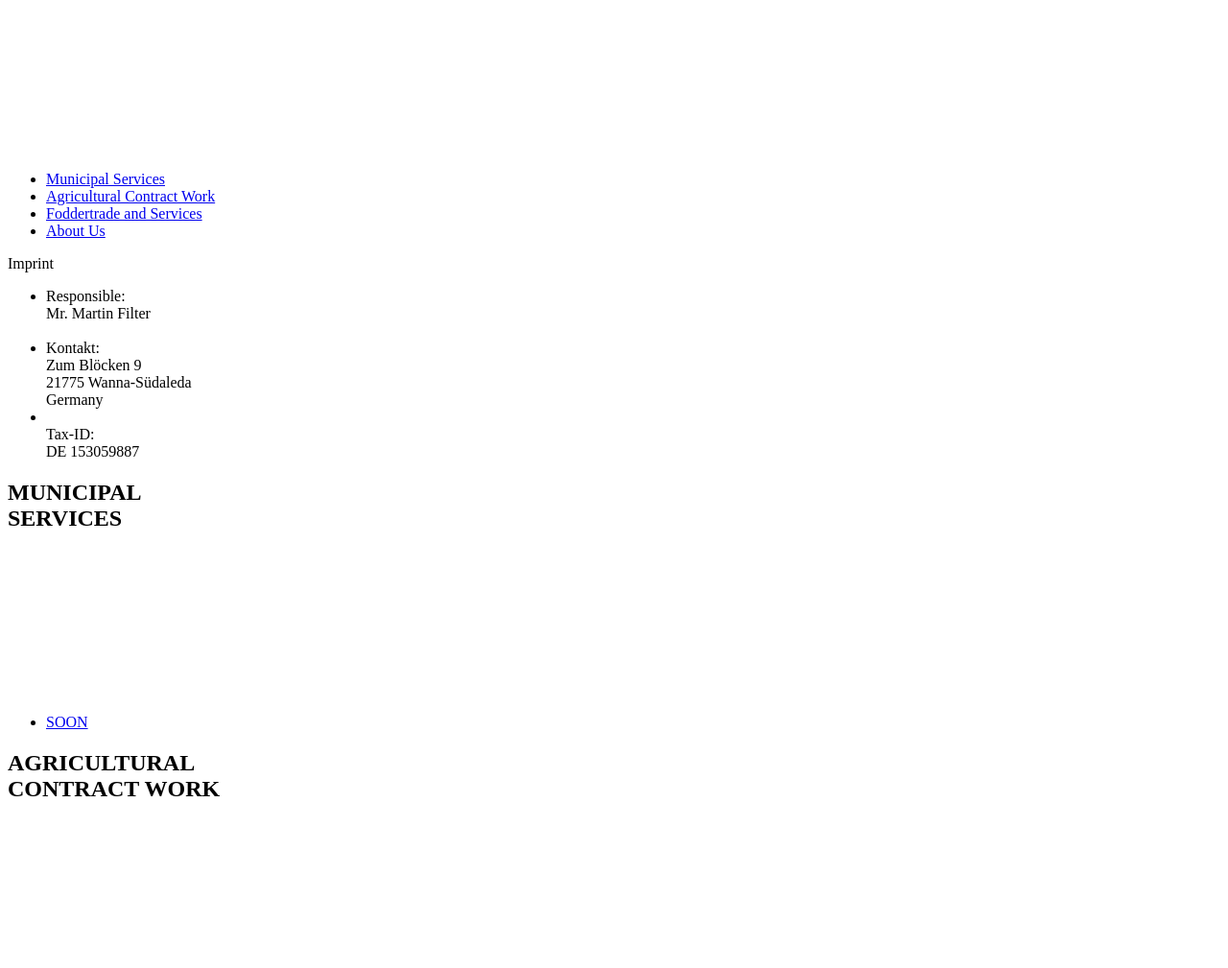
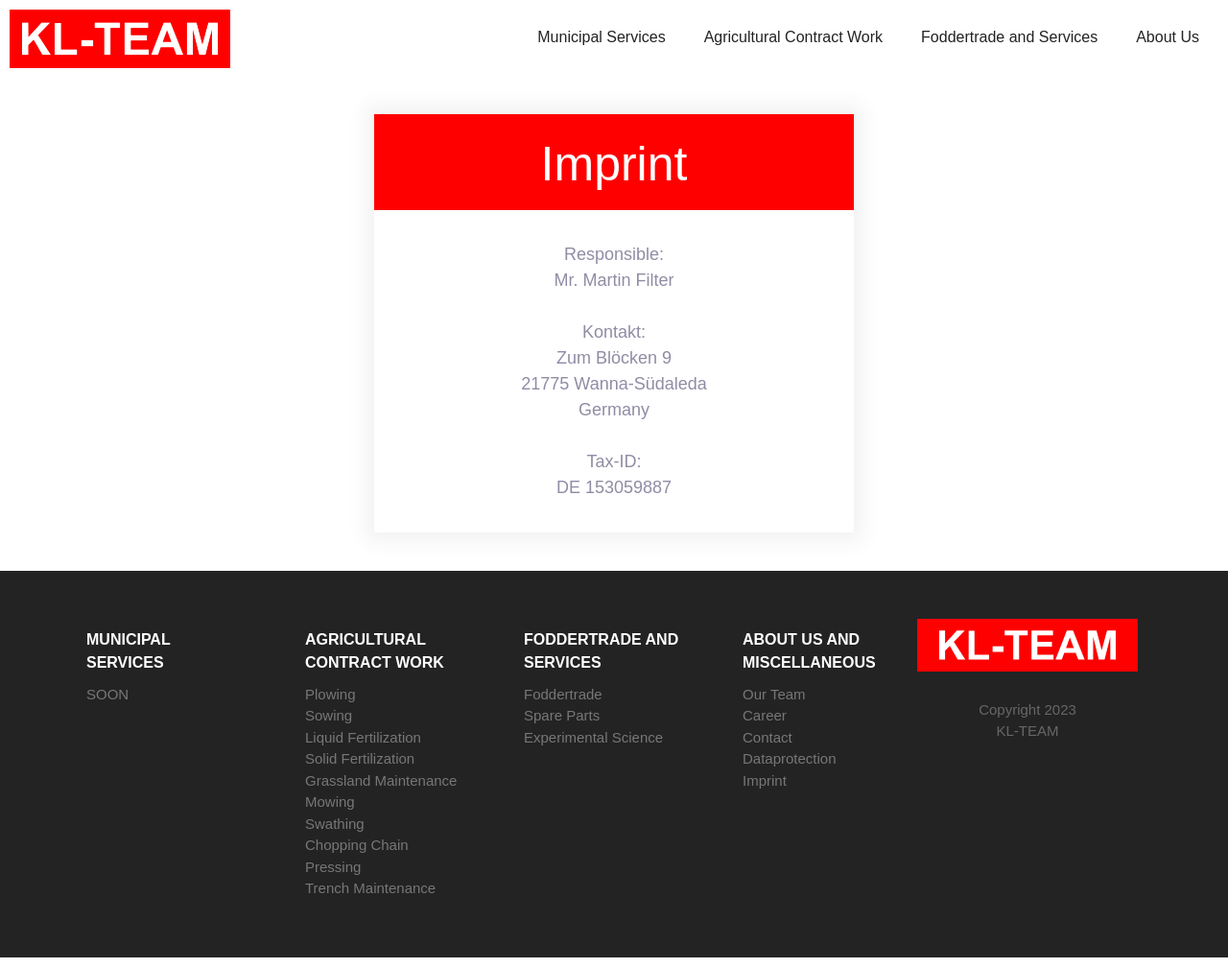
Before and after one commit to KL-Teamde/KL-TEAM, a plain HTML site: page en/imprint.html in a window 1280 px wide. Shown: the top 1009 px of the page at 96% size. Drawn offline with Linux system fonts and the light colour scheme; the site is published under a folder, as on GitHub Pages, so addresses that start at the root find nothing.

Commit message:
Update imprint.html

```diff
--- a/en/imprint.html
+++ b/en/imprint.html
@@ -4,22 +4,22 @@
     <meta charset="UTF-8" />
     <meta name="viewport" content="width=device-width, initial-scale=1.0" />
     <title>KL-TEAM | Imprint</title>
-    <link rel="icon" type="image/png" href="/images/favicon-32x32.png">
-    <link rel="stylesheet" href="/css/normalize.css" />
-    <link rel="stylesheet" href="/css/styles.css" />
+    <link rel="icon" type="image/png" href="../images/favicon-32x32.png">
+    <link rel="stylesheet" href="../css/normalize.css" />
+    <link rel="stylesheet" href="../css/styles.css" />
   </head>
   <header>
 <body>
   <nav class="nav collapsible">
-    <a class="header__brand" href="/en/contact.html"><img src="/images/KL-TEAM@svg.svg" alt="" /></a>
+    <a class="header__brand" href="../en/contact.html"><img src="../images/KL-TEAM@svg.svg" alt="" /></a>
     <svg class="icon icon--primary nav__toggler">
-      <use xlink:href="/images/sprite.svg#menu"></use>
+      <use xlink:href="../images/sprite.svg#menu"></use>
     </svg>
     <ul class="list nav__list collapsible__content">
-      <li class="nav__item"><a href="/en/landingpage.html">Municipal Services</a></li>
-      <li class="nav__item"><a href="/en/agricultural-contract-work.html">Agricultural Contract Work</a></li>
-      <li class="nav__item"><a href="/en/foddertrade-and-services.html">Foddertrade and Services</a></li>
-      <li class="nav__item"><a href="/en/about-us.html">About Us</a></li>
+      <li class="nav__item"><a href="../en/landingpage.html">Municipal Services</a></li>
+      <li class="nav__item"><a href="../en/agricultural-contract-work.html">Agricultural Contract Work</a></li>
+      <li class="nav__item"><a href="../en/foddertrade-and-services.html">Foddertrade and Services</a></li>
+      <li class="nav__item"><a href="../en/about-us.html">About Us</a></li>
     </ul>
   </nav>
   </header>
@@ -58,7 +58,7 @@
             MUNICIPAL <br> SERVICES
           </h2>
           <svg class="icon icon--white collapsible__chevron">
-            <use xlink:href="/images/sprite.svg#chevron"></use>
+            <use xlink:href="../images/sprite.svg#chevron"></use>
           </svg>
         </header>
         <div class="collapsible__content">
@@ -73,21 +73,21 @@
             AGRICULTURAL <br> CONTRACT WORK
           </h2>
           <svg class="icon icon--white collapsible__chevron">
-            <use xlink:href="/images/sprite.svg#chevron"></use>
+            <use xlink:href="../images/sprite.svg#chevron"></use>
           </svg>
         </header>
         <div class="collapsible__content">
           <ul class="list">
-            <li><a href="/en/agricultural-contract-work.html#Plowing">Plowing</a></li>
-            <li><a href="/en/agricultural-contract-work.html#Sowing">Sowing</a></li>
-            <li><a href="/en/agricultural-contract-work.html#Liquid Fertilization">Liquid Fertilization</a></li>
-            <li><a href="/en/agricultural-contract-work.html#Solid Fertilization">Solid Fertilization</a></li>
-            <li><a href="/en/agricultural-contract-work.html#Grassland Maintenance">Grassland Maintenance</a></li>
-            <li><a href="/en/agricultural-contract-work.html#Mowing">Mowing</a></li>
-            <li><a href="/en/agricultural-contract-work.html#Swathing">Swathing</a></li>
-            <li><a href="/en/agricultural-contract-work.html#Chopping Chain">Chopping Chain</a></li>
-            <li><a href="/en/agricultural-contract-work.html#Pressing">Pressing</a></li>
-            <li><a href="/en/agricultural-contract-work.html#Trench Maintenance">Trench Maintenance</a></li>
+            <li><a href="../en/agricultural-contract-work.html#Plowing">Plowing</a></li>
+            <li><a href="../en/agricultural-contract-work.html#Sowing">Sowing</a></li>
+            <li><a href="../en/agricultural-contract-work.html#Liquid Fertilization">Liquid Fertilization</a></li>
+            <li><a href="../en/agricultural-contract-work.html#Solid Fertilization">Solid Fertilization</a></li>
+            <li><a href="../en/agricultural-contract-work.html#Grassland Maintenance">Grassland Maintenance</a></li>
+            <li><a href="../en/agricultural-contract-work.html#Mowing">Mowing</a></li>
+            <li><a href="../en/agricultural-contract-work.html#Swathing">Swathing</a></li>
+            <li><a href="../en/agricultural-contract-work.html#Chopping Chain">Chopping Chain</a></li>
+            <li><a href="../en/agricultural-contract-work.html#Pressing">Pressing</a></li>
+            <li><a href="../en/agricultural-contract-work.html#Trench Maintenance">Trench Maintenance</a></li>
           </ul>
         </div>
       </section>
@@ -97,14 +97,14 @@
             FODDERTRADE AND SERVICES
           </h2>
           <svg class="icon icon--white collapsible__chevron">
-            <use xlink:href="/images/sprite.svg#chevron"></use>
+            <use xlink:href="../images/sprite.svg#chevron"></use>
           </svg>
         </header>
         <div class="collapsible__content">
           <ul class="list">
-            <li><a href="/en/foddertrade-and-services.html#Foddertrade">Foddertrade</a></li>
-            <li><a href="/en/foddertrade-and-services.html#Spare Parts">Spare Parts</a></li>
-            <li><a href="/en/foddertrade-and-services.html#Experimental Science">Experimental Science</a></li>
+            <li><a href="../en/foddertrade-and-services.html#Foddertrade">Foddertrade</a></li>
+            <li><a href="../en/foddertrade-and-services.html#Spare Parts">Spare Parts</a></li>
+            <li><a href="../en/foddertrade-and-services.html#Experimental Science">Experimental Science</a></li>
           </ul>
         </div>
       </section>
@@ -112,28 +112,28 @@
         <header class="collapsible__header">
           <h2 class="collapsible__heading footer__heading">ABOUT US AND MISCELLANEOUS</h2>
           <svg class="icon icon--white collapsible__chevron">
-            <use xlink:href="i/mages/sprite.svg#chevron"></use>
+            <use xlink:href="../images/sprite.svg#chevron"></use>
           </svg>
         </header>
         <div class="collapsible__content">
           <ul class="list">
-            <li><a href="/en/about-us.html#Out Team">Our Team</a></li>
-            <li><a href="/en/about-us.html#Career">Career</a></li>
-            <li><a href="/en/contact.html#Contact">Contact</a></li>
-            <li><a href="/en/dataprotection.html#Dataprotection">Dataprotection</a></li>
-            <li><a href="/en/imprint.html#Imprint">Imprint</a></li>
+            <li><a href="../en/about-us.html#Out Team">Our Team</a></li>
+            <li><a href="../en/about-us.html#Career">Career</a></li>
+            <li><a href="../en/contact.html#Contact">Contact</a></li>
+            <li><a href="../en/dataprotection.html#Dataprotection">Dataprotection</a></li>
+            <li><a href="../en/imprint.html#Imprint">Imprint</a></li>
           </ul>
         </div>
       </section>
       <section class="footer__brand">
-        <a class="footer__brand" href="/en/landingpage.html"
-          ><img src="/images/KL-TEAM_2.svg" alt=""
+        <a class="footer__brand" href="../en/landingpage.html"
+          ><img src="../images/KL-TEAM_2.svg" alt=""
         /></a>
         <p class="footer__copyright"><br />Copyright 2023<br />KL-TEAM</p>
       </section>
     </div>
   </footer>
 
-<script src="/js/main.js"></script>
+<script src="../js/main.js"></script>
   </body>
 </html>
```
